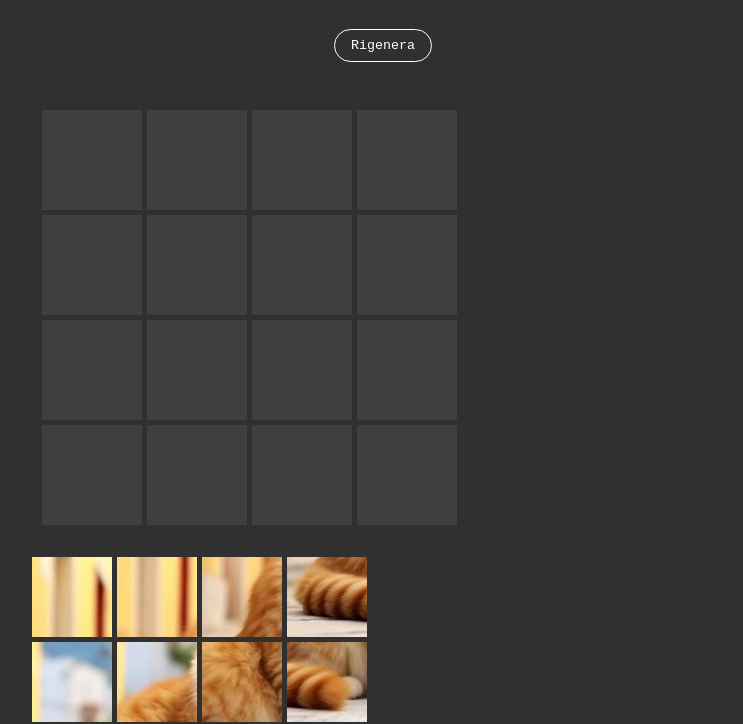
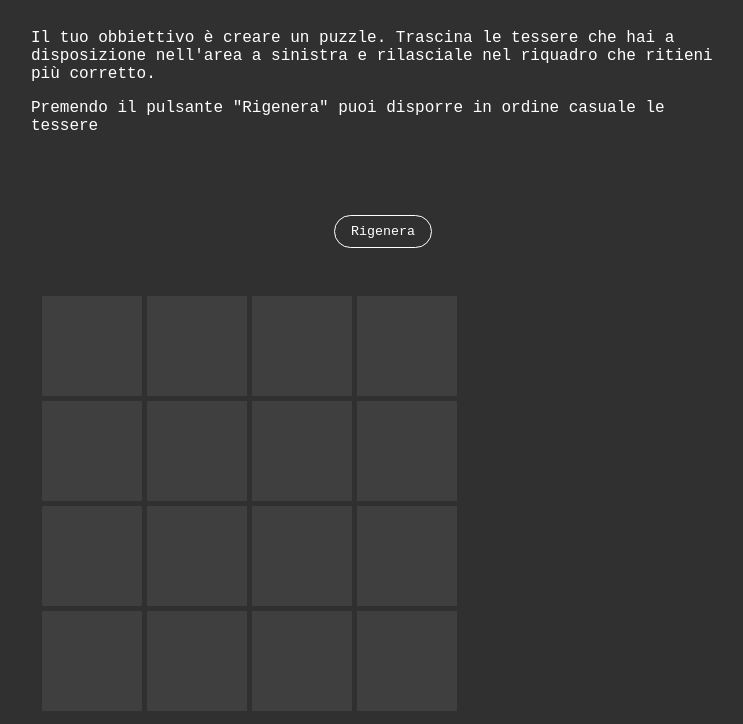
Before and after one commit to matteo-rossi90/js-simple-puzzle-game, a plain HTML site: page index.html in a window 1280 px wide. Shown: the part 107-831 px from the top of the page, without its empty margins (257-1000 px from the left). Drawn offline with Linux system fonts and the light colour scheme.

Commit message:
feat: add brief text as guide

```diff
--- a/css/style.css
+++ b/css/style.css
@@ -6,8 +6,14 @@
     text-align: center
 }
 
+:root{
+    --color-white: white;
+    --color-dark-bg : rgb(48, 48, 48);
+    --color-dark-grey: rgb(63, 63, 63);
+}
+
 body{
-    background-color: rgb(48, 48, 48);
+    background-color: var(--color-dark-bg);
 }
 
 #button-box{
@@ -18,21 +24,33 @@ button{
     padding: 8px 16px;
     border-radius: 20px;
     background-color: transparent;
-    border: 1px solid white;
-    color: white;
+    border: 1px solid var(--color-white);
+    color: var(--color-white);
     cursor: pointer;
 }
 
 button:hover{
-    background-color: white;
+    background-color: var(--color-white);
     color: black
 }
 
 #title{
-    color: white;
+    color: var(--color-white);
     font-weight: 600;
     font-size: 4rem;
 }
+
+#guide{
+    color: var(--color-white);
+    padding: 2rem;
+}
+
+#guide p{
+    text-align: left;
+    margin-bottom: 1rem;
+}
+
+
 
 #container{
     width: 60%;
@@ -68,13 +86,13 @@ button:hover{
 .tiles{
     height: 80px;
     width: 80px;
-    background-color: rgb(63, 63, 63);
+    background-color: var(--color-dark-grey);
 }
 
 .tiles-drag{
     height: 100px;
     width: 100px;
-    background-color: rgb(63, 63, 63);
+    background-color: var(--color-dark-grey);
 }
 
 img{
--- a/index.html
+++ b/index.html
@@ -10,6 +10,18 @@
     <main>
         <div id="container">
             <div id="title">Puzzle Game</div>
+
+            <div id="guide">
+                <p>
+                    Il tuo obbiettivo è creare un puzzle. Trascina le tessere che hai a disposizione nell'area a sinistra e rilasciale
+                    nel riquadro
+                    che ritieni più corretto.
+                </p>
+                <p>
+                    Premendo il pulsante "Rigenera" puoi disporre in ordine casuale le tessere
+                </p>
+            </div>
+
             <div id="button-box">
                 <button id="reset">Rigenera</button>
             </div>
```
